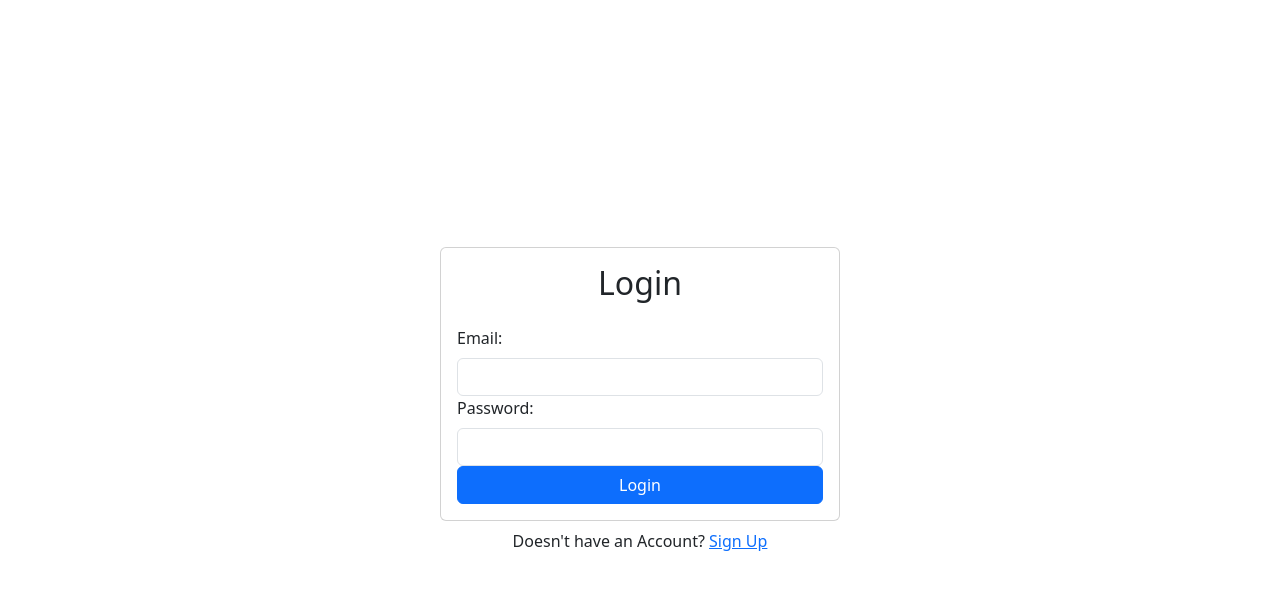
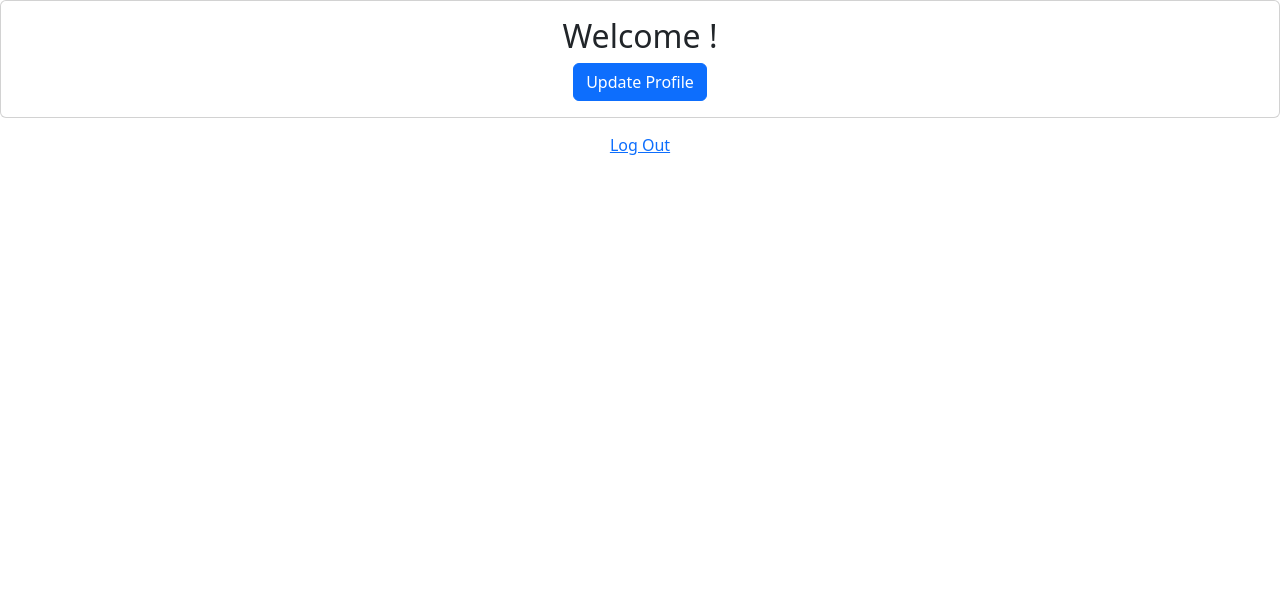
Before and after one commit to Musxeto/kinnie.png, a React (Vite) app: page / in a window 1280 px wide. Before the commit this address led to /login. Shown: the top 590 px of the page. Built offline with nearby package versions, Linux system fonts and the light colour scheme; no server answers.

Commit message:
realnigga@w.co

```diff
--- a/src/App.jsx
+++ b/src/App.jsx
@@ -1,23 +1,23 @@
-// App.js
 import React from "react";
-import { BrowserRouter as Router, Routes, Route } from "react-router-dom";
+import { Container } from "react-bootstrap";
+import Signup from "./Components/Signup";
+import Home from "./Components/Home";
 import { AuthProvider } from "./Contexts/AuthContext";
-import PrivateRoute from "./Components/PrivateRoute";
-import Home from "./Components/Home";
-import Signup from "./Components/Signup";
+import { BrowserRouter, Route, Routes } from "react-router-dom";
 import Login from "./Components/Login";
-
 function App() {
   return (
+    <>
       <AuthProvider>
-      <Router>
+        <BrowserRouter>
           <Routes>
-          <Route path="/" element={<PrivateRoute element={<Home />} />} />
+            <Route exact path="/" element={<Home />} />
             <Route path="/signup" element={<Signup />} />
             <Route path="/login" element={<Login />} />
           </Routes>
-      </Router>
+        </BrowserRouter>
       </AuthProvider>
+    </>
   );
 }
 
--- a/src/Components/Login.jsx
+++ b/src/Components/Login.jsx
@@ -1,17 +1,14 @@
 import React, { useRef, useState } from "react";
 import { Form, Button, Card, Alert, Container } from "react-bootstrap";
 import { useAuth } from "../Contexts/AuthContext";
-import { Link, useNavigate } from "react-router-dom"; // Import useNavigate
-
+import { Link, useNavigate } from "react-router-dom";
 const Login = () => {
-  const usernameRef = useRef();
   const emailRef = useRef();
   const passwordRef = useRef();
-  const passwordConfirmRef = useRef();
-  const { signup, currentUser } = useAuth();
+  const { signin, currentUser } = useAuth();
   const [error, setError] = useState("");
   const [loading, setLoading] = useState(false);
-  const navigate = useNavigate(); // Initialize useNavigate hook
+  const navigate = useNavigate();
   const handleSubmit = async (e) => {
     e.preventDefault();
 
```
Lines whose indentation alone changed are shown as unchanged.
